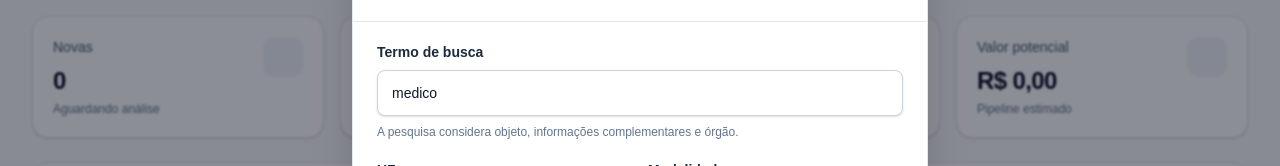
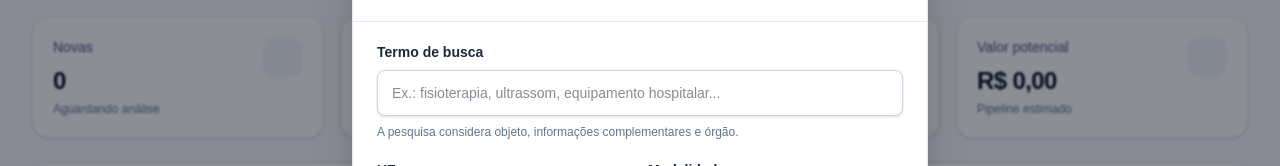
Before and after one commit to franciscomatheuscastro/licitacoes, a Next.js app: page /oportunidades in a window 1280 px wide. Both pictures are taken after a click on the button "Fazer pesquisa". Shown: the part 207-373 px from the top of the page. Built offline with nearby package versions, Linux system fonts and the light colour scheme; no server answers; the database is empty.

Commit message:
mudanças projeto 2

```diff
--- a/src/app/(internas)/oportunidades/BotaoPesquisa.tsx
+++ b/src/app/(internas)/oportunidades/BotaoPesquisa.tsx
@@ -198,9 +198,7 @@ export default function BotaoPesquisa() {
   const [
     termo,
     setTermo,
-  ] = useState(
-    "medico"
-  );
+  ] = useState("");
 
   const [
     uf,
@@ -593,7 +591,7 @@ export default function BotaoPesquisa() {
                         .value
                     )
                   }
-                  placeholder="Ex.: médico"
+                  placeholder="Ex.: fisioterapia, ultrassom, equipamento hospitalar..."
                   className="w-full rounded-lg border border-slate-300 bg-white px-3.5 py-3 text-sm font-medium text-slate-900 shadow-sm outline-none focus:border-blue-500 focus:ring-2 focus:ring-blue-100 disabled:bg-slate-50"
                 />
 
```
